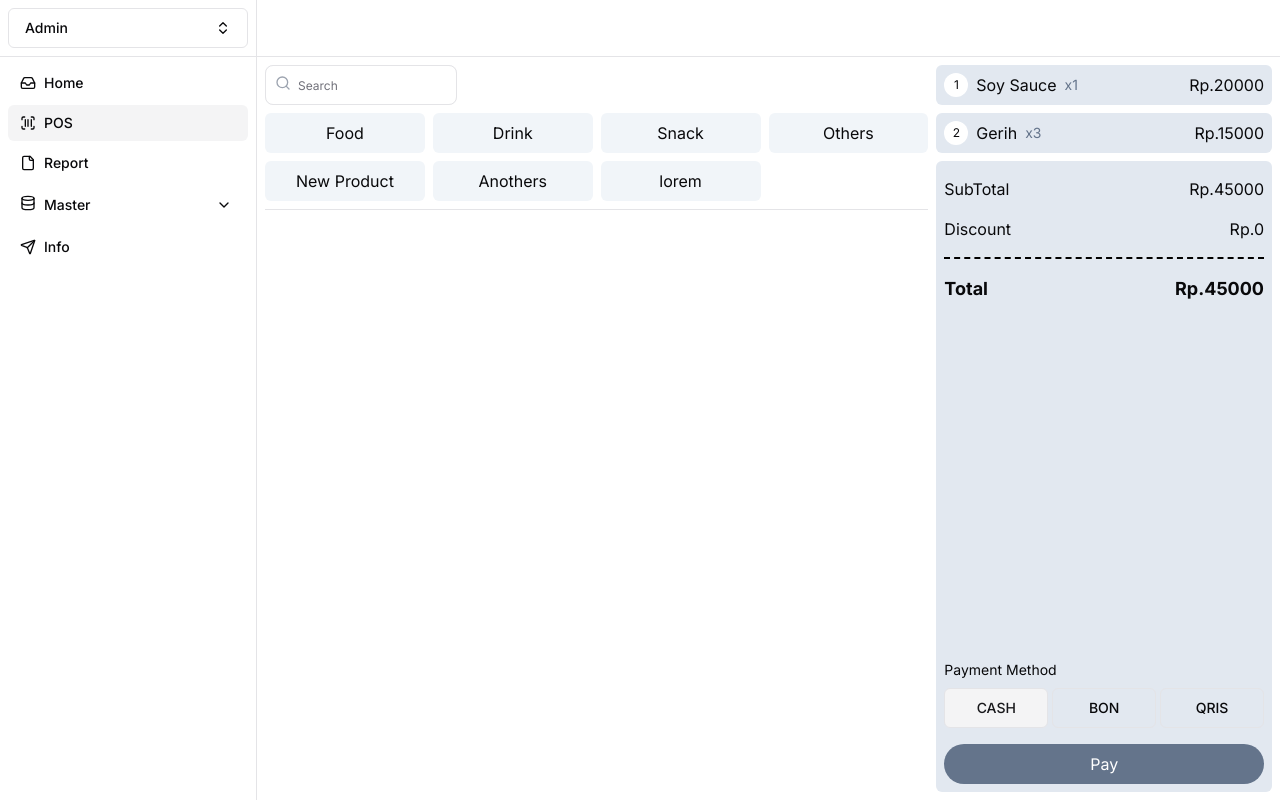
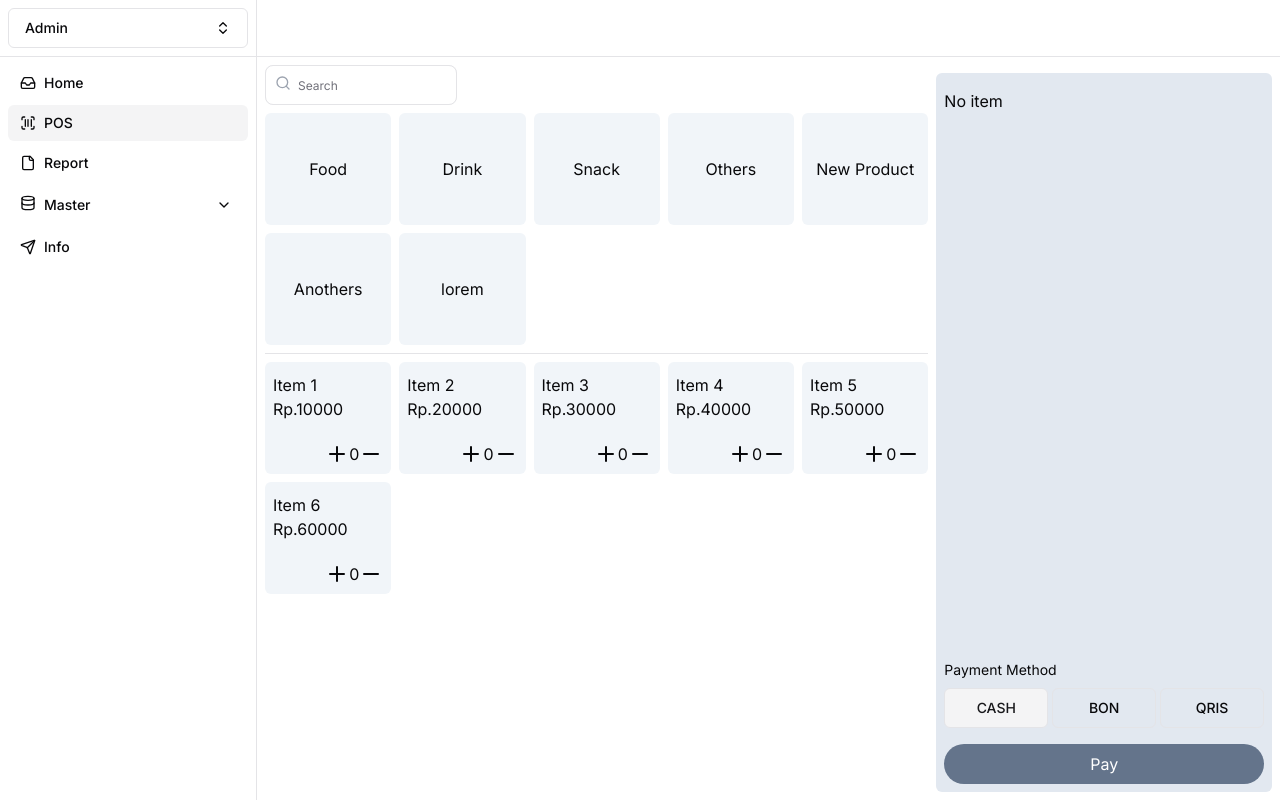
Before and after one commit to nur-wahid123/next-sosmed-fe, a Next.js app: page /dashboard/pos in a window 1280 px wide. Built offline with nearby package versions, Linux system fonts and the light colour scheme.

Commit message:
feat: init jotai state mgmt, init implementation on itemsbox and cart

```diff
--- a/package.json
+++ b/package.json
@@ -23,6 +23,7 @@
     "card": "^2.5.4",
     "class-variance-authority": "^0.7.0",
     "clsx": "^2.1.1",
+    "jotai": "^2.10.0",
     "lucide-react": "^0.436.0",
     "next": "14.2.7",
     "react": "^18",
--- a/src/app/dashboard/pos/page.tsx
+++ b/src/app/dashboard/pos/page.tsx
@@ -1,9 +1,9 @@
 import CategoryBox from '@/components/pos/category-box'
 import SearchBar from '@/components/search-bar'
-import { Card, CardContent, CardDescription, CardHeader } from '@/components/ui/card'
 import { Separator } from '@/components/ui/separator'
-import { ToggleGroup, ToggleGroupItem } from '@/components/ui/toggle-group'
 import React from 'react'
+import ItemsBox from '@/components/pos/items-box'
+import Cart from '@/components/pos/cart'
 
 export default function POSPage() {
   return (
@@ -11,68 +11,11 @@ export default function POSPage() {
         <div className='flex-1 w-full'>
             <SearchBar/>
             <CategoryBox/>
-            <Separator />
+            <Separator className='my-2'/>
+            <ItemsBox/>
         </div>
-        <div className='w-1/3 flex flex-col gap-2'>
-           <div>
-            <ul className='flex flex-col gap-2'>
-                <li className='flex p-2 justify-between items-center bg-slate-200 rounded-md'>
-                    <div className='flex gap-2 items-center'>
-                        <p className='p-1 w-6 h-6 text-xs text-center rounded-full bg-white '>
-                            1
-                        </p>
-                        <p>Soy Sauce</p>
-                        <p className='text-sm text-slate-500'>x1</p>
-                    </div>
-
-                    <p>Rp.20000</p>
-                </li>
-                <li className='flex p-2 justify-between items-center bg-slate-200 rounded-md'>
-                    <div className='flex gap-2 items-center'>
-                        <p className='p-1 w-6 h-6 text-xs text-center rounded-full bg-white '>
-                            2
-                        </p>
-                        <p>Gerih</p>
-                        <p className='text-sm text-slate-500'>x3</p>
-                    </div>
-
-                    <p>Rp.15000</p>
-                </li>
-            </ul>
-           </div>
-
-           <div className='p-2 pt-4 flex flex-1 flex-col justify-between rounded-md bg-slate-200'>
-                <div className='flex flex-col gap-4'>
-                    <div className='flex justify-between'>
-                        <p>SubTotal</p>
-                        <p>Rp.45000</p>
-                    </div>
-                    <div className='flex justify-between'>
-                        <p>Discount</p>
-                        <p>Rp.0</p>
-                    </div>
-                    <div className="border-b-2 border-dashed border-black" />
-                    <div className='flex justify-between text-lg font-bold'>
-                        <p>Total</p>
-                        <p>Rp.45000</p>
-                    </div>
-                </div>
-                <div>
-                    <p className='my-2 text-sm'>Payment Method</p>
-                    <ToggleGroup type="single" defaultValue="cash" variant="outline">
-                        <ToggleGroupItem value="cash" aria-label="Cash" className='flex-1'>
-                            <p>CASH</p>
-                        </ToggleGroupItem>
-                        <ToggleGroupItem value="bon" aria-label="Bon" className='flex-1'>
-                            <p>BON</p>
-                        </ToggleGroupItem>
-                        <ToggleGroupItem value="qris" aria-label="QRIS" className='flex-1'>
-                            <p>QRIS</p>
-                        </ToggleGroupItem>
-                    </ToggleGroup>
-                    <button className='mt-4 w-full bg-slate-500 text-white rounded-full p-2 hover:bg-black'>Pay</button>
-                </div>
-           </div>
+        <div className='w-1/3 h-full'>
+            <Cart />
         </div>
     </div>
   )
--- /dev/null
+++ b/src/components/pos/cart.tsx
@@ -0,0 +1,65 @@
+"use client"
+import React from 'react'
+import { ToggleGroup, ToggleGroupItem } from '../../components/ui/toggle-group'
+import { useAtomValue } from 'jotai'
+import { selectedItemsAtom } from '@/lib/jotai';
+export default function Cart() {
+    const selectedItems = useAtomValue(selectedItemsAtom);
+  return (
+    <div className='flex flex-col gap-2 h-full'>
+           <div>
+            <ul className='flex flex-col gap-2'>
+                {selectedItems.map((item, index) => (
+                    <li key={item.name} className='flex p-2 justify-between items-center bg-slate-200 rounded-md'>
+                        <div className='flex gap-2 items-center'>
+                            <p className='p-1 w-6 h-6 text-xs text-center rounded-full bg-white '>
+                                {index + 1}
+                            </p>
+                            <p>{item.name}</p>
+                            <p className='text-sm text-slate-500'>x{item.quantity}</p>
+                        </div>
+                        <p>Rp.{item.price * item.quantity}</p>
+                    </li>
+                ))}
+            </ul>
+           </div>
+
+           <div className='p-2 pt-4 flex flex-1 flex-col justify-between rounded-md bg-slate-200'>
+                {selectedItems.length > 0 ? (
+                    <div className='flex flex-col gap-4'>
+                        <div className='flex justify-between'>
+                            <p>SubTotal</p>
+                            <p>Rp.45000</p>
+                        </div>
+                        <div className='flex justify-between'>
+                            <p>Discount</p>
+                            <p>Rp.0</p>
+                        </div>
+                        <div className="border-b-2 border-dashed border-black" />
+                        <div className='flex justify-between text-lg font-bold'>
+                            <p>Total</p>
+                            <p>Rp.45000</p>
+                        </div>
+                    </div>
+                ):(
+                    <p>No item</p>
+                )}
+                <div>
+                    <p className='my-2 text-sm'>Payment Method</p>
+                    <ToggleGroup type="single" defaultValue="cash" variant="outline">
+                        <ToggleGroupItem value="cash" aria-label="Cash" className='flex-1'>
+                            <p>CASH</p>
+                        </ToggleGroupItem>
+                        <ToggleGroupItem value="bon" aria-label="Bon" className='flex-1'>
+                            <p>BON</p>
+                        </ToggleGroupItem>
+                        <ToggleGroupItem value="qris" aria-label="QRIS" className='flex-1'>
+                            <p>QRIS</p>
+                        </ToggleGroupItem>
+                    </ToggleGroup>
+                    <button className='mt-4 w-full bg-slate-500 text-white rounded-full p-2 hover:bg-black'>Pay</button>
+                </div>
+           </div>
+        </div>
+  )
+}
--- a/src/components/pos/category-box.tsx
+++ b/src/components/pos/category-box.tsx
@@ -4,9 +4,9 @@ const categories = ['Food', 'Drink', 'Snack', 'Others', 'New Product', 'Anothers
 
 export default function CategoryBox() {
   return (
-    <div className="my-2 w-full grid grid-cols-4 gap-2">
+    <div className="my-2 w-full grid grid-cols-3 md:grid-cols-4 lg:grid-cols-5 gap-2">
       {categories.map((category) => (
-        <button key={category} className="p-2 rounded-md bg-slate-100">
+        <button key={category} className="p-2 h-28 rounded-md bg-slate-100">
           <p>{category}</p>
         </button>
       ))}
--- /dev/null
+++ b/src/components/pos/items-box.tsx
@@ -0,0 +1,87 @@
+"use client"
+import React, { useState } from 'react'
+import { useAtom } from 'jotai'
+import { Item } from '@/lib/Types';
+import { selectedItemsAtom } from '@/lib/jotai';
+import { Minus, Plus } from 'lucide-react';
+
+const items = [
+    {
+        id: 1,
+        name: "Item 1",
+        price: 10000,
+        quantity: 0,
+        category: "food"
+    },
+    {
+        id: 2,
+        name: "Item 2",
+        price: 20000,
+        quantity: 0,
+        category: "food"
+    },
+    {
+        id: 3,
+        name: "Item 3",
+        price: 30000,
+        quantity: 0,
+        category: "drinks"
+    },
+    {
+        id: 4,
+        name: "Item 4",
+        price: 40000,
+        quantity: 0,
+        category: "snack"
+    },
+    {
+        id: 5,
+        name: "Item 5",
+        price: 50000,
+        quantity: 0,
+        category: "snack"
+    },
+    {
+        id: 6,
+        name: "Item 6",
+        price: 60000,
+        quantity: 0,
+        category: "others"
+    },
+]
+
+export default function ItemsBox() {
+    const [selectedItems, setSelectedItems] = useAtom(selectedItemsAtom);
+
+    const handleAddItem = (item: Item) => {
+        setSelectedItems((prevItems) => {
+            const exixtingItem = prevItems.find((i) => i.id === item.id);
+            if (exixtingItem) {
+                return prevItems.map((i) => (i.id === item.id ? { ...i, quantity: i.quantity + 1 } : i));
+            } else {
+                return [...prevItems, { ...item, quantity: 1 }];
+            }
+        });
+        // console.log(selectedItems);
+    }
+  return (
+    <div className="my-2 w-full grid grid-cols-3 md:grid-cols-4 lg:grid-cols-5 gap-2">
+      {items.map((item) => (
+        <div
+            key={item.name}
+            className="p-2 pt-0 h-28 w-full flex flex-col justify-between rounded-md bg-slate-100"
+        >
+          <button className='text-left  h-2/3' onClick={() => handleAddItem(item)}>
+            <p>{item.name}</p>
+            <p>Rp.{item.price}</p>
+          </button>
+          <div className='flex self-end'>
+            <Plus />
+            <p className='self-end'>{selectedItems.find((i) => i.id === item.id)?.quantity || 0}</p>
+            <Minus />
+          </div>
+        </div>
+      ))}
+    </div>
+  )
+}
--- a/src/components/user-btn.tsx
+++ b/src/components/user-btn.tsx
@@ -8,7 +8,7 @@ export default function UserButton() {
 
   return (
     <Popover>
-        <PopoverTrigger className="w-full">
+        <PopoverTrigger asChild className="w-full">
             <Button
                 variant="outline"
                 role="combobox"
--- /dev/null
+++ b/src/lib/jotai/index.ts
@@ -0,0 +1,4 @@
+import {atom} from "jotai"
+import { Item } from "../Types"
+
+export const selectedItemsAtom = atom<Item[]>([]);
```
Also changed, not shown: src/lib/Types.ts (+8 -0 lines), 1 other file (tests, documents, lock files or other folders).
